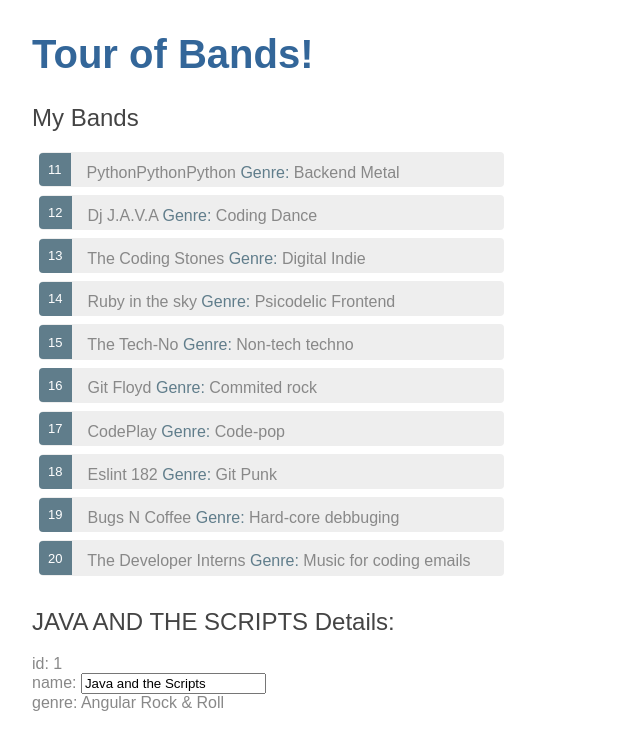
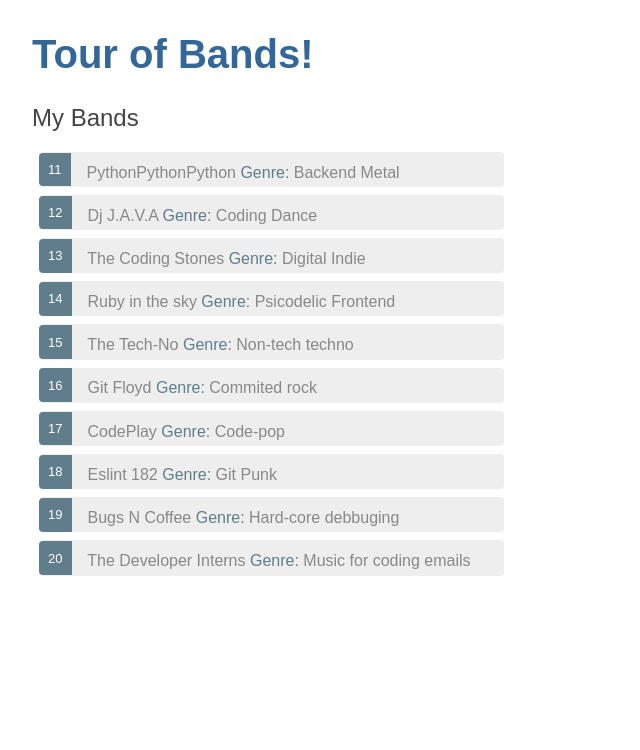
Before and after one commit to Javirum/angular-my-bands, an Angular app: page / in a window 1280 px wide. Shown: the top 750 px of the page, without its empty margins (0-640 px from the left). Built offline with nearby package versions, Linux system fonts and the light colour scheme.

Commit message:
Add bands list and detail

```diff
--- a/src/app/bands/bands.component.html
+++ b/src/app/bands/bands.component.html
@@ -1,18 +1,21 @@
 <h2>My Bands</h2>
 <ul class="bands">
-  <li *ngFor="let band of bands">
+  <li *ngFor="let band of bands" [class.selected]="band === selectedBand" (click)="onSelect(band)">
     <span class="badge">{{ band.id }}</span> {{ band.name }} <span class="genre"> Genre: </span> {{ band.genre }}
   </li>
 </ul>
 
-<h2> {{ band.name | uppercase }} Details: </h2>
+<div *ngIf="selectedBand">
+  <h2> {{ selectedBand.name | uppercase }} Details: </h2>
 
-<div><span> id: </span> {{ band.id }} </div>
+  <div><span> id: </span> {{ selectedBand.id }} </div>
 
-<div>
-  <label> name:
-    <input [(ngModel)]="band.name" placeholder="name">
-  </label>
+  <div>
+    <label> name:
+      <input [(ngModel)]="selectedBand.name" placeholder="name">
+    </label>
+  </div>
+
+  <div><span> genre: </span> {{ selectedBand.genre }}</div>
+
 </div>
-
-<div><span> genre: </span> {{ band.genre }}</div>
--- a/src/app/bands/bands.component.ts
+++ b/src/app/bands/bands.component.ts
@@ -12,12 +12,7 @@ export class BandsComponent implements OnInit {
 
   bands = BANDS;
 
-  band: Band = {
-    id: 1,
-    name: 'Java and the Scripts',
-    genre: 'Angular Rock & Roll',
-
-  };
+  selectedBand: Band;
 
   constructor() {
   }
@@ -25,4 +20,8 @@ export class BandsComponent implements OnInit {
   ngOnInit() {
   }
 
+  onSelect(band: Band): void {
+    this.selectedBand = band;
+  }
+
 }
```
Also changed, not shown: src/app/bands/bands.component.css (line endings or trailing spaces).
